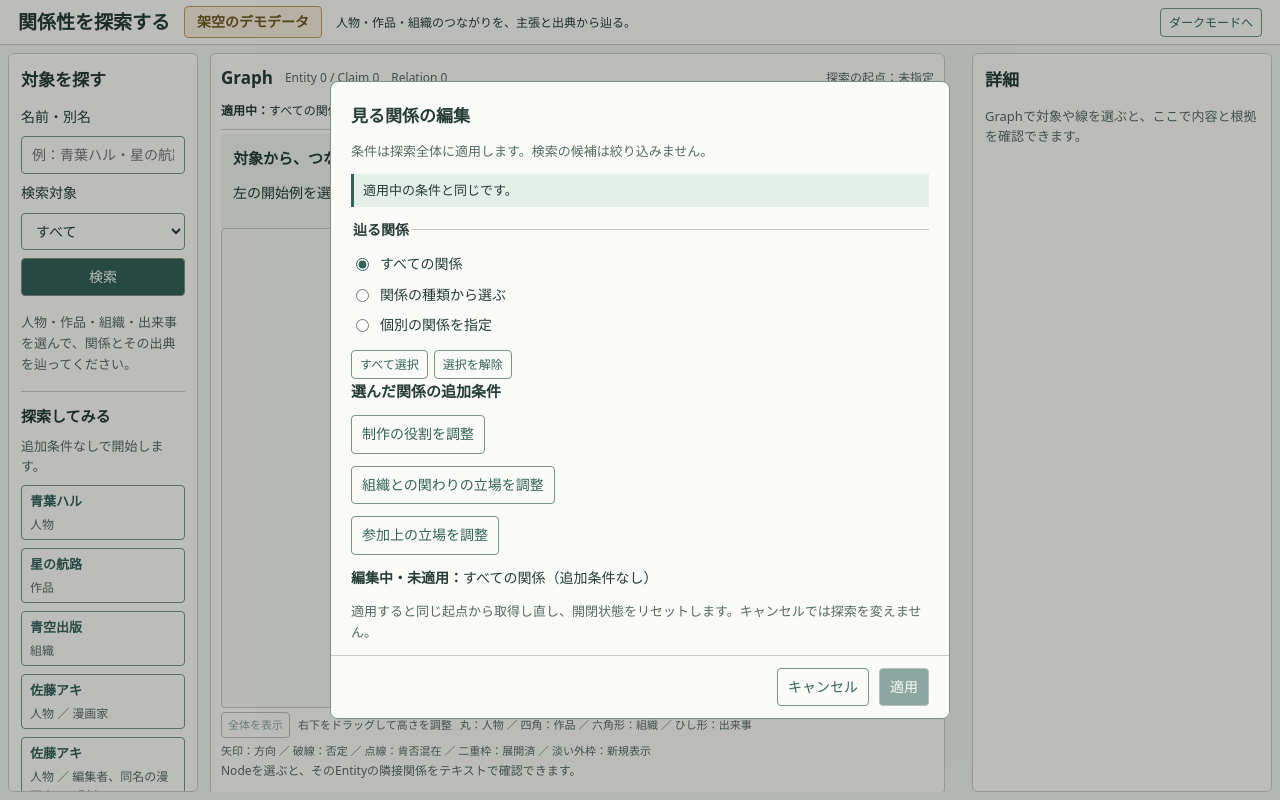
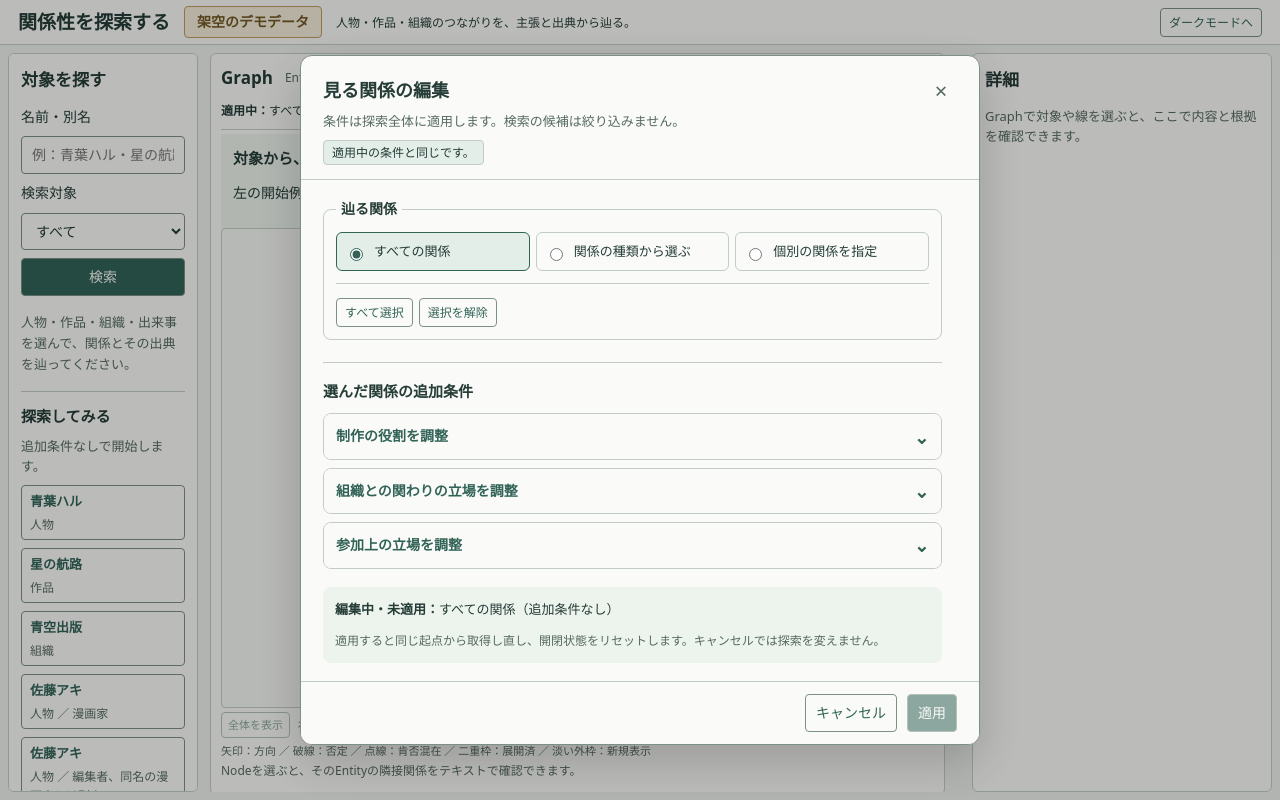
Before and after one commit to isinxnisi/graph-knowledge, a Next.js app: page / in a window 1280 px wide. Both pictures are taken after a click on the button "見る関係を編集". Built offline with nearby package versions, Linux system fonts and the light colour scheme.

Commit message:
条件編集モーダルの区切りと外側クリックによる取消を整える

```diff
--- a/components/EntityOverview.tsx
+++ b/components/EntityOverview.tsx
@@ -1,4 +1,6 @@
 "use client";
+
+import { useDialogBackdrop } from "../lib/client/use-dialog-backdrop";
 import { useEffect, useRef, useState } from "react";
 import type { EntityOverviewResponse, EntitySummary } from "../lib/domain/api";
 import type { DatasetMode } from "../lib/domain/dataset";
@@ -68,7 +70,8 @@ export default function EntityOverview({ entity, dataset, restricted, onClose, o
     });
     return () => controller.abort();
   }, [entity.id, dataset, attempt]);
-  return <dialog ref={dialog} className={`${styles.conditionDialog} ${styles.overviewDialog}`} aria-labelledby="overview-title" onCancel={(event) => { event.preventDefault(); onClose(); }}>
+  const backdrop = useDialogBackdrop(onClose);
+  return <dialog ref={dialog} className={`${styles.conditionDialog} ${styles.overviewDialog}`} aria-labelledby="overview-title" onCancel={(event) => { event.preventDefault(); onClose(); }} {...backdrop}>
     <div className={styles.detailHeading}><h2 id="overview-title">{labels.title}</h2><button onClick={onClose}>{labels.close}</button></div>
     <div className={styles.overviewBody}>
     <p className={styles.muted}>{datasetLabels(dataset).badge}</p>
--- a/components/Explorer.module.css
+++ b/components/Explorer.module.css
@@ -161,6 +161,43 @@
 .facetDescription { display: block; color: var(--color-muted); font-size: 12px; margin-top: 3px; }
 .preciseTitle { font-size: 14px; margin: 18px 0 8px; }
 
+/* 条件の選択・追加条件・適用操作を区切り、スクロールは本文だけにする。 */
+.conditionEditor { padding: 0; width: min(680px, calc(100vw - 32px)); max-height: calc(100dvh - 32px); overflow: hidden; border-radius: 12px; box-shadow: 0 16px 48px rgb(0 0 0 / .18); }
+.conditionEditor[open] { display: flex; flex-direction: column; }
+.conditionHeader { flex-shrink: 0; padding: 18px 22px 14px; border-bottom: 1px solid var(--color-border); }
+.conditionTitle { display: flex; align-items: center; justify-content: space-between; gap: 12px; margin-bottom: 5px; }
+.conditionTitle h2 { margin: 0; font-size: 18px; }
+.conditionTitle button { display: grid; place-items: center; padding: 0; width: 32px; height: 32px; flex-shrink: 0; font-size: 22px; line-height: 1; border-color: transparent; color: var(--color-muted); }
+.conditionHeader > p { margin: 0; }
+.conditionHeader .draftNotice { display: inline-block; margin-top: 8px; padding: 2px 8px; border: 1px solid var(--color-border); border-radius: 4px; font-size: 12px; }
+.conditionBody { min-height: 0; overflow-y: auto; overscroll-behavior: contain; scrollbar-gutter: stable; padding: 18px 22px; }
+.conditionEditor .relationFilter { margin: 0; padding: 12px; border: 1px solid var(--color-border); border-radius: 8px; }
+.conditionEditor .relationFilter legend { padding: 0 5px; }
+.conditionEditor .selectionModes { grid-template-columns: repeat(3, minmax(0, 1fr)); gap: 6px; padding-bottom: 12px; border-bottom: 1px solid var(--color-border); }
+.conditionEditor .selectionModes label { align-items: center; padding: 8px; border: 1px solid var(--color-border); border-radius: 6px; font-size: 13px; cursor: pointer; }
+.conditionEditor .filterChoices { gap: 6px; }
+.conditionEditor .filterChoices label { padding: 8px 10px; border: 1px solid var(--color-border); border-radius: 6px; cursor: pointer; }
+.conditionEditor label:has(input:checked) { border-color: var(--color-accent); background: var(--color-accent-soft); }
+.conditionEditor label:focus-within { outline: 2px solid var(--color-accent); outline-offset: 2px; }
+.conditionEditor .preciseTitle { margin: 22px 0 10px; padding-top: 16px; border-top: 1px solid var(--color-border); }
+.conditionEditor .roleSettings { border: 1px solid var(--color-border); border-radius: 8px; margin: 8px 0; overflow: hidden; }
+.conditionEditor .roleSettings > button { display: flex; align-items: center; justify-content: space-between; gap: 12px; width: 100%; padding: 11px 12px; border: 0; border-radius: 0; font-weight: 600; }
+.conditionEditor .roleSettings > button[aria-expanded="true"] { background: var(--color-hover); border-bottom: 1px solid var(--color-border); }
+.conditionChevron { font-size: 18px; line-height: 1; }
+.conditionEditor button[aria-expanded="true"] .conditionChevron { transform: rotate(180deg); }
+.conditionEditor .roleFilter { border: 0; padding: 12px; margin: 8px 0 0; }
+.conditionEditor .roleFilter legend { padding: 0 4px; font-size: 12px; color: var(--color-muted); }
+.conditionEditor .roleFilter .filterChoices:first-of-type { grid-template-columns: repeat(2, minmax(0, 1fr)); }
+.draftSummary { margin-top: 18px; padding: 12px; background: var(--color-hover); border-radius: 8px; font-size: 13px; }
+.draftSummary p:last-child { margin: 0; font-size: 12px; }
+.conditionEditor .conditionFooter { position: static; flex-shrink: 0; margin: 0; padding: 12px 22px; border-top: 1px solid var(--color-border); background: var(--color-panel); }
+@media (max-width: 620px) {
+  .conditionHeader { padding: 12px 14px; }
+  .conditionBody { padding: 14px; }
+  .conditionEditor .selectionModes, .conditionEditor .filterChoices, .conditionEditor .roleFilter .filterChoices:first-of-type { grid-template-columns: 1fr; }
+  .conditionEditor .conditionFooter { padding: 12px 14px; }
+}
+
 .relationOverview { border-bottom: 1px solid var(--color-border); padding-bottom: 12px; margin-bottom: 16px; }
 .qualificationSummary { padding: 0; margin: 0 0 8px; list-style: none; }
 .qualificationSummary li { display: flex; flex-wrap: wrap; justify-content: space-between; gap: 2px 8px; padding: 5px 0; }
--- a/components/RelationFilter.tsx
+++ b/components/RelationFilter.tsx
@@ -13,6 +13,7 @@ import { PREDICATE_KEYS } from "../lib/domain/predicates";
 import { explorationLabels } from "../lib/i18n/exploration";
 import { RELATION_FACET_CATALOG, selectionFromPredicates, resolveRelationSelection, changeSelectionMode, type RelationSelection } from "../lib/client/relation-facets";
 import { relationFacetLabels } from "../lib/i18n/relation-facets";
+import { useDialogBackdrop } from "../lib/client/use-dialog-backdrop";
 import styles from "./Explorer.module.css";
 
 function ConditionEditor({ value, roles, positions, eventRoles, onApply, onCancel }: { value: PredicateFilter; roles: ContributionRoleFilter; positions: OrganizationPositionFilter; eventRoles: EventRoleFilter; onApply: (value: PredicateFilter, roles: ContributionRoleFilter, positions: OrganizationPositionFilter, eventRoles: EventRoleFilter) => void; onCancel: () => void }) {
@@ -36,10 +37,14 @@ function ConditionEditor({ value, roles, positions, eventRoles, onApply, onCance
   const dirty = explorationKey(normalized, normalizedRoles, normalizedPositions, normalizedEventRoles) !== explorationKey(value, roles, positions, eventRoles);
   useEffect(() => { dialog.current?.showModal(); }, []);
   const cancel = () => { dialog.current?.close(); onCancel(); };
-  return <dialog ref={dialog} className={styles.conditionDialog} aria-labelledby="condition-title" onCancel={(event) => { event.preventDefault(); cancel(); }}>
-    <h2 id="condition-title">{text.title}</h2>
-    <p className={styles.muted}>{text.scope}</p>
-    <p className={styles.draftNotice}>{dirty ? text.draft : text.unchanged}</p>
+  const backdrop = useDialogBackdrop(cancel);
+  return <dialog ref={dialog} className={`${styles.conditionDialog} ${styles.conditionEditor}`} aria-labelledby="condition-title" onCancel={(event) => { event.preventDefault(); cancel(); }} {...backdrop}>
+    <header className={styles.conditionHeader}>
+      <div className={styles.conditionTitle}><h2 id="condition-title">{text.title}</h2><button aria-label={text.closeEditor} onClick={cancel}><span aria-hidden="true">×</span></button></div>
+      <p className={styles.muted}>{text.scope}</p>
+      <p className={styles.draftNotice}>{dirty ? text.draft : text.unchanged}</p>
+    </header>
+    <div className={styles.conditionBody}>
     <fieldset className={styles.relationFilter}><legend>{relations.title}</legend>
       <div className={styles.selectionModes}>
         {(["all", "facets", "custom"] as const).map(mode => <label key={mode}>
@@ -63,7 +68,7 @@ function ConditionEditor({ value, roles, positions, eventRoles, onApply, onCance
     </fieldset>
     {draft.some(predicate => ["CONTRIBUTED_TO", "AFFILIATED_WITH", "PARTICIPATED_IN"].includes(predicate)) && <h3 className={styles.preciseTitle}>{facetText.precise}</h3>}
     {draft.includes("CONTRIBUTED_TO") && <section className={styles.roleSettings}>
-      <button aria-expanded={roleOpen} aria-controls="role-editor" onClick={() => setRoleOpen(!roleOpen)}>{text.roleEdit}</button>
+      <button aria-expanded={roleOpen} aria-controls="role-editor" onClick={() => setRoleOpen(!roleOpen)}>{text.roleEdit}<span aria-hidden="true" className={styles.conditionChevron}>⌄</span></button>
       {roleOpen && <fieldset id="role-editor" className={styles.roleFilter}><legend>{roleText.title}</legend>
         <div className={styles.filterChoices}>
           <label><input type="radio" name="role-mode" checked={draftRoles === null} onChange={() => setDraftRoles(null)} />{text.noRole}</label>
@@ -75,7 +80,7 @@ function ConditionEditor({ value, roles, positions, eventRoles, onApply, onCance
       </fieldset>}
     </section>}
     {draft.includes("AFFILIATED_WITH") && <section className={styles.roleSettings}>
-      <button aria-expanded={positionOpen} aria-controls="position-editor" onClick={() => setPositionOpen(!positionOpen)}>{positionText.edit}</button>
+      <button aria-expanded={positionOpen} aria-controls="position-editor" onClick={() => setPositionOpen(!positionOpen)}>{positionText.edit}<span aria-hidden="true" className={styles.conditionChevron}>⌄</span></button>
       {positionOpen && <fieldset id="position-editor" className={styles.roleFilter}><legend>{positionText.title}</legend>
         <div className={styles.filterChoices}>
           <label><input type="radio" name="position-mode" checked={draftPositions === null} onChange={() => setDraftPositions(null)} />{positionText.noPosition}</label>
@@ -88,7 +93,7 @@ function ConditionEditor({ value, roles, positions, eventRoles, onApply, onCance
       </fieldset>}
     </section>}
     {draft.includes("PARTICIPATED_IN") && <section className={styles.roleSettings}>
-      <button aria-expanded={eventOpen} aria-controls="event-role-editor" onClick={() => setEventOpen(!eventOpen)}>{eventText.edit}</button>
+      <button aria-expanded={eventOpen} aria-controls="event-role-editor" onClick={() => setEventOpen(!eventOpen)}>{eventText.edit}<span aria-hidden="true" className={styles.conditionChevron}>⌄</span></button>
       {eventOpen && <fieldset id="event-role-editor" className={styles.roleFilter}><legend>{eventText.title}</legend>
         <div className={styles.filterChoices}>
           <label><input type="radio" name="event-role-mode" checked={draftEventRoles === null} onChange={() => setDraftEventRoles(null)} />{eventText.noRole}</label>
@@ -101,9 +106,9 @@ function ConditionEditor({ value, roles, positions, eventRoles, onApply, onCance
       </fieldset>}
     </section>}
     {draft.length === 0 && <p className={styles.empty}>{text.none}</p>}
-    <p data-testid="draft-conditions"><strong>{text.draft}：</strong>{conditionSummary(normalized, normalizedRoles, "ja", normalizedPositions, normalizedEventRoles)}</p>
-    <p className={styles.muted}>{text.restart}</p>
-    <div className={styles.editorActions}><button onClick={cancel}>{text.cancel}</button><button disabled={!dirty} onClick={() => { dialog.current?.close(); onApply(normalized, normalizedRoles, normalizedPositions, normalizedEventRoles); }}>{text.apply}</button></div>
+    <div className={styles.draftSummary}><p data-testid="draft-conditions"><strong>{text.draft}：</strong>{conditionSummary(normalized, normalizedRoles, "ja", normalizedPositions, normalizedEventRoles)}</p><p className={styles.muted}>{text.restart}</p></div>
+    </div>
+    <footer className={`${styles.editorActions} ${styles.conditionFooter}`}><button onClick={cancel}>{text.cancel}</button><button disabled={!dirty} onClick={() => { dialog.current?.close(); onApply(normalized, normalizedRoles, normalizedPositions, normalizedEventRoles); }}>{text.apply}</button></footer>
   </dialog>;
 }
 
--- /dev/null
+++ b/lib/client/use-dialog-backdrop.ts
@@ -0,0 +1,23 @@
+"use client";
+
+import { useRef, type MouseEvent, type PointerEvent } from "react";
+
+function isBackdrop(event: MouseEvent<HTMLDialogElement> | PointerEvent<HTMLDialogElement>) {
+  if (event.target !== event.currentTarget) return false;
+  const rect = event.currentTarget.getBoundingClientRect();
+  return event.clientX < rect.left || event.clientX > rect.right || event.clientY < rect.top || event.clientY > rect.bottom;
+}
+
+// 内側から外側へドラッグした操作や、dialog内の余白クリックでは閉じない。
+export function useDialogBackdrop(onDismiss: () => void) {
+  const startedOutside = useRef(false);
+  return {
+    onPointerDown: (event: PointerEvent<HTMLDialogElement>) => { startedOutside.current = isBackdrop(event); },
+    onPointerCancel: () => { startedOutside.current = false; },
+    onClick: (event: MouseEvent<HTMLDialogElement>) => {
+      const dismiss = startedOutside.current && isBackdrop(event);
+      startedOutside.current = false;
+      if (dismiss) onDismiss();
+    },
+  };
+}
--- a/lib/i18n/exploration-entry.ts
+++ b/lib/i18n/exploration-entry.ts
@@ -9,6 +9,7 @@ import { organizationParticipationLabels } from "./organization-participation";
 const ja = {
   edit: "見る関係を編集", title: "見る関係の編集", applied: "適用中", unrestricted: "すべての関係（追加条件なし）",
   cancel: "キャンセル", draft: "編集中・未適用", unchanged: "適用中の条件と同じです。", apply: "適用",
+  closeEditor: "条件編集を閉じる",
   roleEdit: "制作の役割を調整", noRole: "役割で絞らない", specifyRole: "役割を指定する",
   roleHelp: "選んだ役割の主張を表示します。否定する主張も含みます。役割未指定の主張は対象外です。",
   broadHelp: "役割を限定していない主張も含めて制作関与を辿ります。",
```
Also changed, not shown: 3 other files (tests, documents, lock files or other folders).
